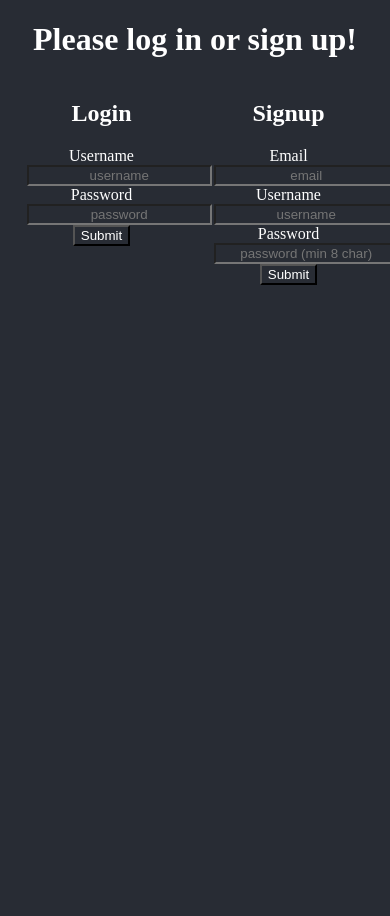
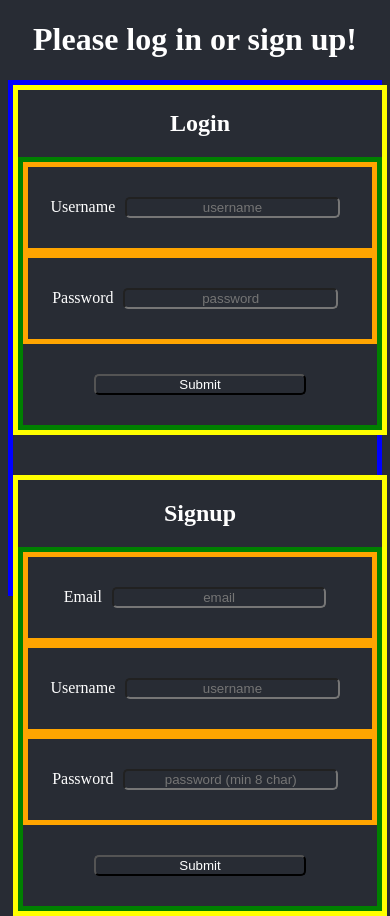
Before and after one commit to hseymo/expensetracker, a React (Create React App) app: page /login in a window 390 px wide. Before the commit the page ends 844 px from the top, so only its background shows below. Built offline with nearby package versions, Linux system fonts and the light colour scheme.

Commit message:
utils folder with API fetch reqs for user including get all verify login sugnup and get one and also auth functions

```diff
--- a/src/pages/Login/Login.css
+++ b/src/pages/Login/Login.css
@@ -1,8 +1,43 @@
 .loginContainer {
     display: flex;
     justify-content: space-around;
+    border: 5px solid blue;
+    height: 60vh;
 }
 
 .loginSectionContainer, .signupSectionContainer {
     width: 40%;
+    border: 5px solid yellow;
 }
+
+.signupForm, .loginForm {
+    border: 5px solid green;
+    display: flex;
+    flex-direction: column;
+    justify-content: space-around;
+}
+
+input, button {
+    width: 60%;
+    margin: 30px 10px;
+    border-radius: 5px;
+}
+
+button {
+    align-self: center;
+}
+
+.formGroup {
+    border: 5px solid orange;
+}
+
+@media screen and (max-width:700px) {
+    .loginContainer {
+        display: block;
+    }
+
+    .loginSectionContainer, .signupSectionContainer {
+        margin-bottom: 40px;
+        width: 100%;
+    }
+}
```
Also changed, not shown: src/components/utils/API.js (added, +44 -0 lines), src/components/utils/auth.js (added, +49 -0 lines).
